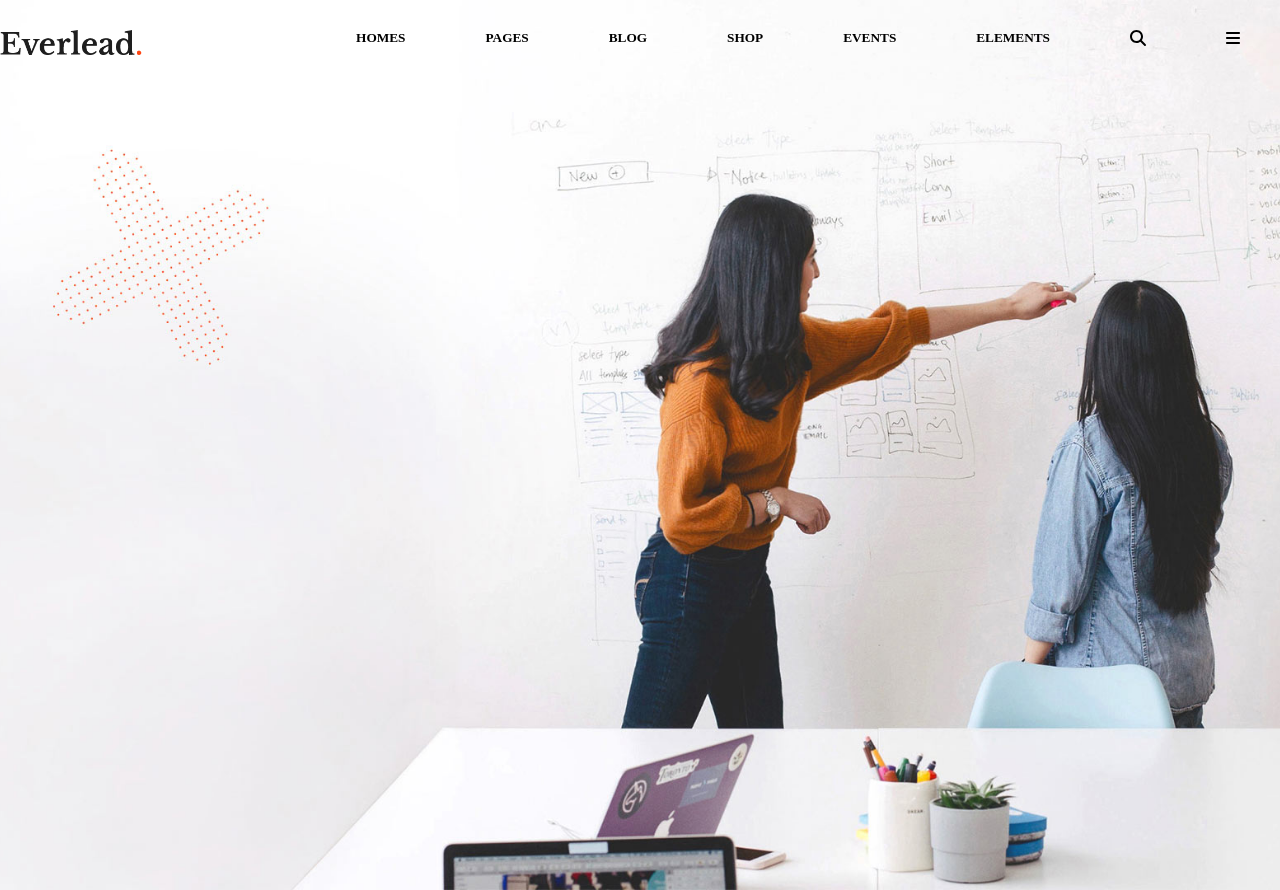
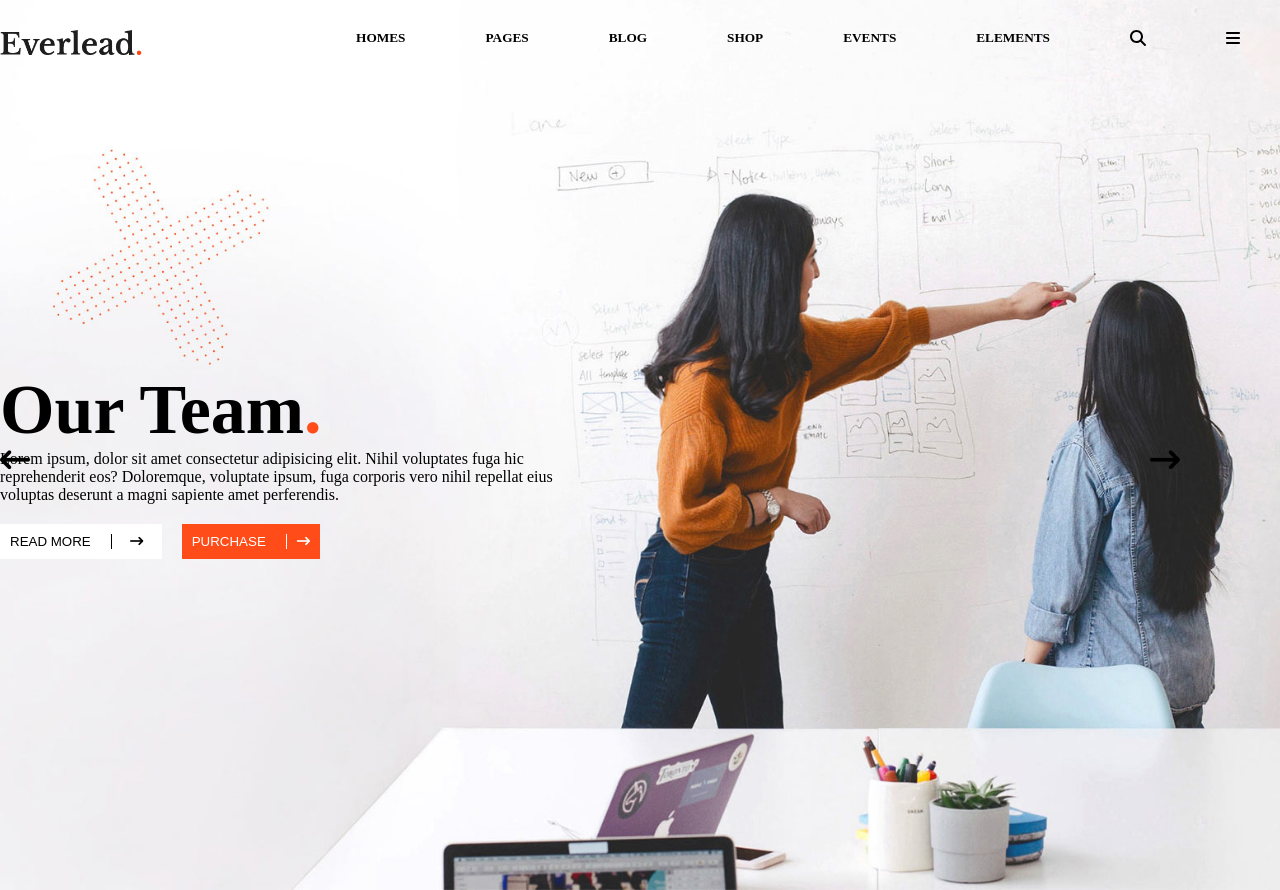
Before and after one commit to Skiotto93/proj-html-vuejs, a Vue app: page / in a window 1280 px wide. Built offline with nearby package versions, Linux system fonts and the light colour scheme.

Commit message:
Aggiunta parte di testo header

```diff
--- a/index.html
+++ b/index.html
@@ -3,6 +3,7 @@
   <head>
     <meta charset="UTF-8" />
     <meta name="viewport" content="width=device-width, initial-scale=1.0" />
+    <link rel="stylesheet" href="https://cdnjs.cloudflare.com/ajax/libs/font-awesome/6.2.1/css/all.min.css" integrity="sha512-MV7K8+y+gLIBoVD59lQIYicR65iaqukzvf/nwasF0nqhPay5w/9lJmVM2hMDcnK1OnMGCdVK+iQrJ7lzPJQd1w==" crossorigin="anonymous" referrerpolicy="no-referrer" />
     <title>Everlead Co.</title>
   </head>
   <body>
--- a/src/components/AppHeader.vue
+++ b/src/components/AppHeader.vue
@@ -3,7 +3,16 @@ export default {
     name: 'AppHeader',
     data() {
         return {
-            links: ['HOMES', 'PAGES', 'BLOG', 'SHOP', 'EVENTS', 'ELEMENTS']
+            links: [
+                'HOMES',
+                'PAGES',
+                'BLOG',
+                'SHOP',
+                'EVENTS',
+                'ELEMENTS'
+                ],
+            images: [],
+
         }
     }
 }
@@ -13,6 +22,8 @@ export default {
 <template>
     <header>
         <div class="container">
+            <i class="fa-solid fa-arrow fa-arrow-right-long"></i>
+            <i class="fa-solid fa-arrow fa-arrow-left-long"></i>
             <div class="logo">
                 <img src="../img/logo-img-01.png" alt="logo">
             </div>
@@ -36,6 +47,24 @@ export default {
                 </nav>
             </div>
         </div>
+        <div class="text-header">
+            <h1>Our Team<span class="oragePoint">.</span></h1>
+            <p>Lorem ipsum, dolor sit amet consectetur adipisicing elit. Nihil voluptates fuga hic reprehenderit eos? Doloremque, voluptate ipsum, fuga corporis vero nihil repellat eius voluptas deserunt a magni sapiente amet perferendis.</p>
+            <div class="headerBtn">
+                <button type="button" class="button-white">
+                    READ MORE
+                    <div>
+                        <i class="fa-solid fa-arrow-right-long"></i>
+                    </div>
+                </button>
+                <button type="button" class="button-orange">
+                    PURCHASE
+                    <div>
+                        <i class="fa-solid fa-arrow-right-long"></i>
+                    </div>
+                </button>
+            </div>
+        </div>
     </header>
 </template>
 
@@ -45,12 +74,25 @@ header {
     background-position: center;
     background-size: cover;
     height: 890px;
+    position: relative;
     .container {
     max-width: 1760px;
     display: flex;
     justify-content: space-between;
     padding: 30px 0;
     margin: auto;
+        .fa-arrow {
+            font-size: 30px;
+            position: absolute;
+            bottom: calc(50% - 30px);
+            cursor: pointer;
+        }
+        .fa-arrow:hover {
+            color: #ff4c19;
+        }
+        .fa-arrow-right-long {
+            right: 100px;
+        }
         img {
             height: 25px;
         }
@@ -70,7 +112,53 @@ header {
             }
         }
 
-}
+    }
+    .text-header {
+        max-width: 600px;
+        position: absolute;
+        bottom: 35%;
+        right: 55%;
+        h1 {
+            font-size: 70px;
+            span {
+                color: #ff4c19;
+            }
+        }
+        .headerBtn {
+            padding: 20px 0;
+            display: flex;
+
+            .button-white {
+                padding: 10px;
+                background-color: white;
+                display: flex;
+                border: none;
+                cursor: pointer;
+                div {
+                    margin-left: 20px;
+                    padding-left: 10px;
+                    border-left: 1px solid;
+                    i {
+                        width: 30px;
+                    }
+                }
+            }
+            .button-orange {
+                padding: 10px;
+                margin-left: 20px;
+                background-color: #ff4c19;
+                color: #fff;
+                display: flex;
+                border: none;
+                cursor: pointer;
+                div {
+                    margin-left: 20px;
+                    padding-left: 10px;
+                    border-left: 1px solid;
+                }
+            }
+        }
+    }
 }
 
 </style>
--- a/src/main.js
+++ b/src/main.js
@@ -13,7 +13,7 @@ import { faSearch } from '@fortawesome/free-solid-svg-icons';
 import { faBars } from '@fortawesome/free-solid-svg-icons';
 
 /* add icons to the library */
-library.add(faSearch, faBars)
+library.add(faSearch, faBars, )
 
 createApp(App)
 .component('font-awesome-icon', FontAwesomeIcon)
```
